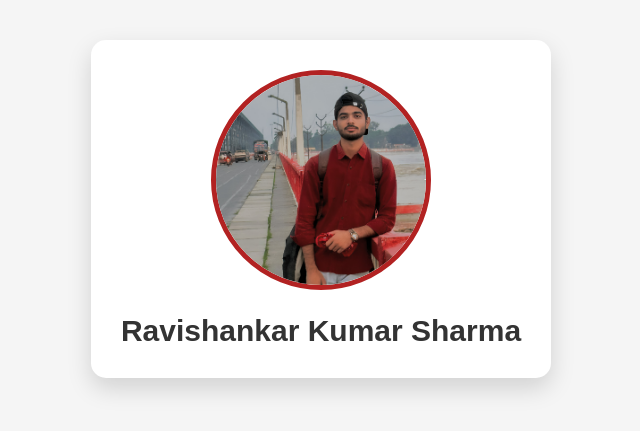
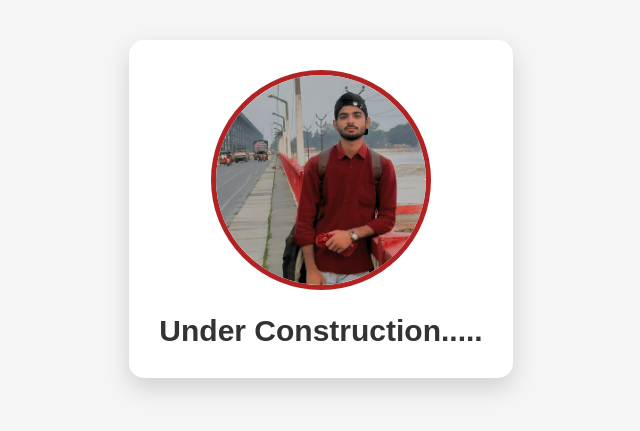
Before and after one commit to Sharma-Ravishankar/Portfolio_Website, a plain HTML site: page index.html in a window 1280 px wide. Shown: the part 191-622 px from the top of the page, without its empty margins (319-959 px from the left). Drawn offline with Linux system fonts and the light colour scheme.

Commit message:
Update index.html

```diff
--- a/index.html
+++ b/index.html
@@ -49,7 +49,7 @@ h1{
 
 <div class="card">
     <img src="profile.jpg" alt="Ravishankar Kumar Sharma">
-    <h1>Ravishankar Kumar Sharma</h1>
+    <h1>Under Construction.....</h1>
 </div>
 
 </body>
```
